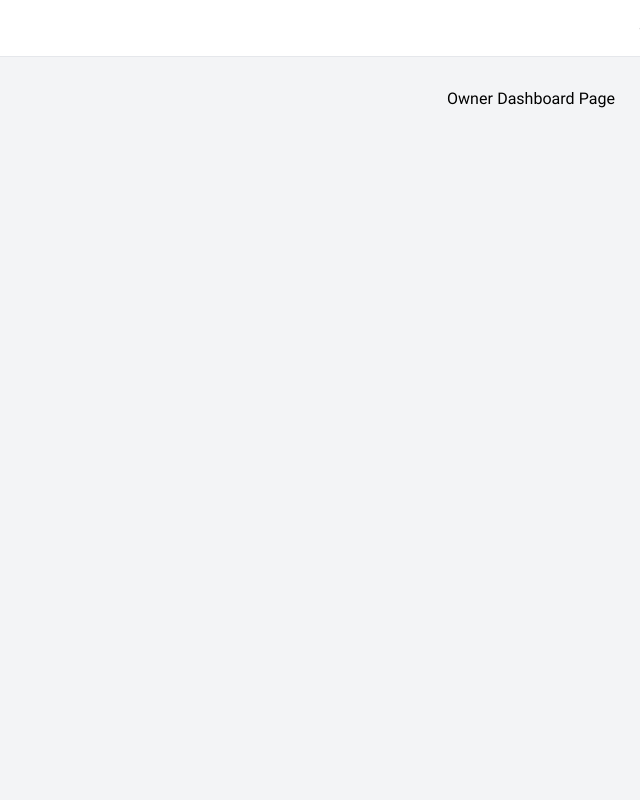
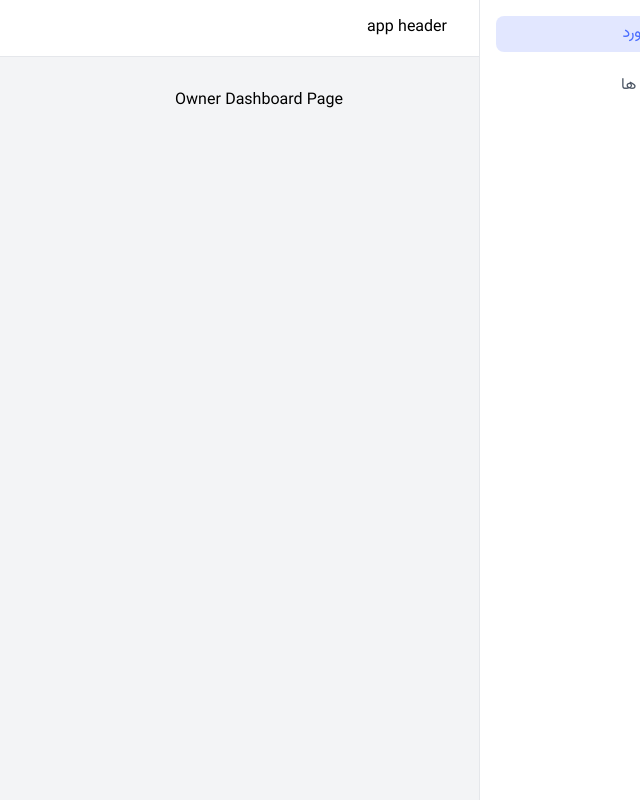
Before and after one commit to iammamad78/freelancer-app, a React (Vite) app: page /owner/dashboard in a window 1280 px wide. Shown: the whole page, without its empty margins (640-1280 px from the left). Built offline with nearby package versions, Linux system fonts and the light colour scheme.

Commit message:
Sidebar edited

```diff
--- a/src/ui/AppLayout.jsx
+++ b/src/ui/AppLayout.jsx
@@ -5,7 +5,7 @@ import Sidebar from "./Sidebar";
 
 function AppLayout() {
   return (
-    <div className="grid grid-rows-[auto_1fr] grid-cols-[15rem_1fr] h-screen">
+    <div className="sm:grid grid-rows-[auto_1fr] grid-cols-[15rem_1fr] h-screen">
       <Header />
       <Sidebar />
       <div className="bg-secondary-100 p-8 overflow-y-auto">
--- a/src/ui/Sidebar.jsx
+++ b/src/ui/Sidebar.jsx
@@ -1,11 +1,43 @@
 import React from "react";
+import { NavLink } from "react-router-dom";
+import { HiHome } from "react-icons/hi2";
+import { HiCollection } from "react-icons/hi";
 
 function Sidebar() {
   return (
-    <div className="bg-secondary-0 row-start-1 row-span-2 border-l border-gray-200">
-      app sidebar
+    <div className="hidden sm:block bg-secondary-0 row-start-1 row-span-2 border-l border-gray-200 p-4">
+      <ul className="flex flex-col gap-y-4">
+        <CustomNavLink to="/owner/dashboard">
+          <HiHome />
+          <span>داشبورد</span>
+        </CustomNavLink>
+
+        <CustomNavLink to="/owner/projects">
+          <HiCollection />
+          <span>پروژه ها</span>
+        </CustomNavLink>
+      </ul>
     </div>
   );
 }
 
 export default Sidebar;
+
+function CustomNavLink({ children, to }) {
+  const navlinkClass =
+    "flex items-center gap-x-2 hover:bg-primary-100/80 hover:text-primary-900 px-2 py-1.5 rounded-lg transition-all duration-300";
+  return (
+    <li>
+      <NavLink
+        to={to}
+        className={({ isActive }) =>
+          isActive
+            ? `${navlinkClass} bg-primary-100/80 text-primary-900`
+            : `${navlinkClass} text-secondary-600`
+        }
+      >
+        {children}
+      </NavLink>
+    </li>
+  );
+}
```
